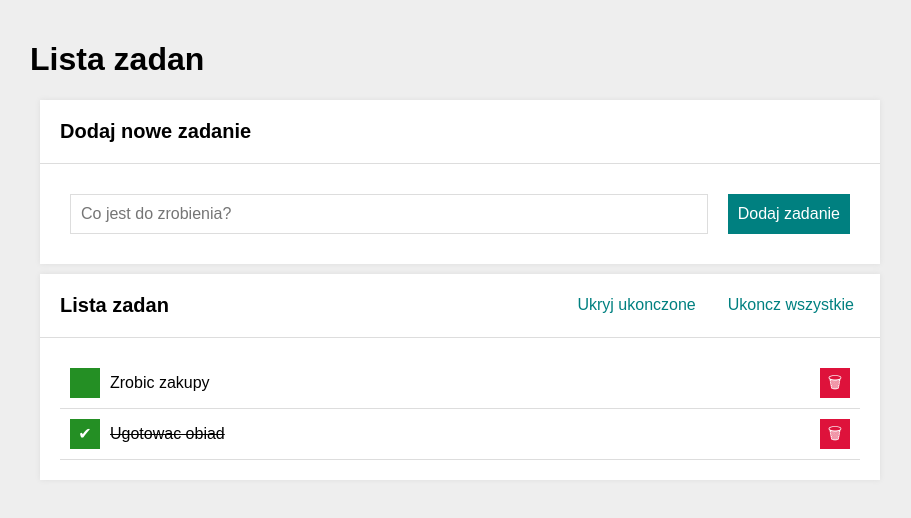
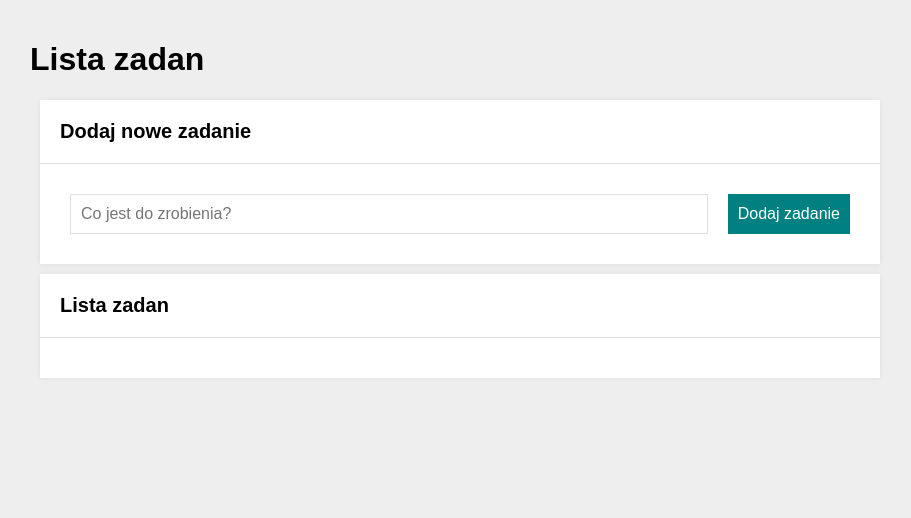
Before and after one commit to DorotaZielinska12/TO-DP-LIST-REACT, a React (Create React App) app: page / in a window 1280 px wide. Shown: the top 518 px of the page, without its empty margins (180-1091 px from the left). Built offline with nearby package versions, Linux system fonts and the light colour scheme.

Commit message:
saving task in localStorage and added useEffect

```diff
--- a/src/App.js
+++ b/src/App.js
@@ -1,4 +1,4 @@
-import React, { useState } from "react";
+import React, { useState, useEffect } from "react";
 import Form from "./Form";
 import Tasks from "./Tasks";
 import Buttons from "./Buttons";
@@ -6,14 +6,22 @@ import Section from "./Section";
 import Header from "./Header";
 import Container from "./Container";
 
-const hideDone = false;
+const getInitialTasks = () => {
+  const tasksFromLocalStorage = localStorage.getItem("tasks");
+
+  return tasksFromLocalStorage
+    ? JSON.parse(tasksFromLocalStorage)
+    : []
+};
 
 function App() {
   const [hideDone, setHideDone] = useState(false);
-  const [tasks, setTasks] = useState([
-    { id: 1, content: "Zrobic zakupy", done: false },
-    { id: 2, content: "Ugotowac obiad", done: true },
-  ]);
+
+  const [tasks, setTasks] = useState(getInitialTasks);
+
+  useEffect(() => {
+    localStorage.setItem("tasks", JSON.stringify(tasks));
+  }, [tasks]);
 
   const toggleHideDone = () => {
     setHideDone(hideDone => !hideDone);
```
